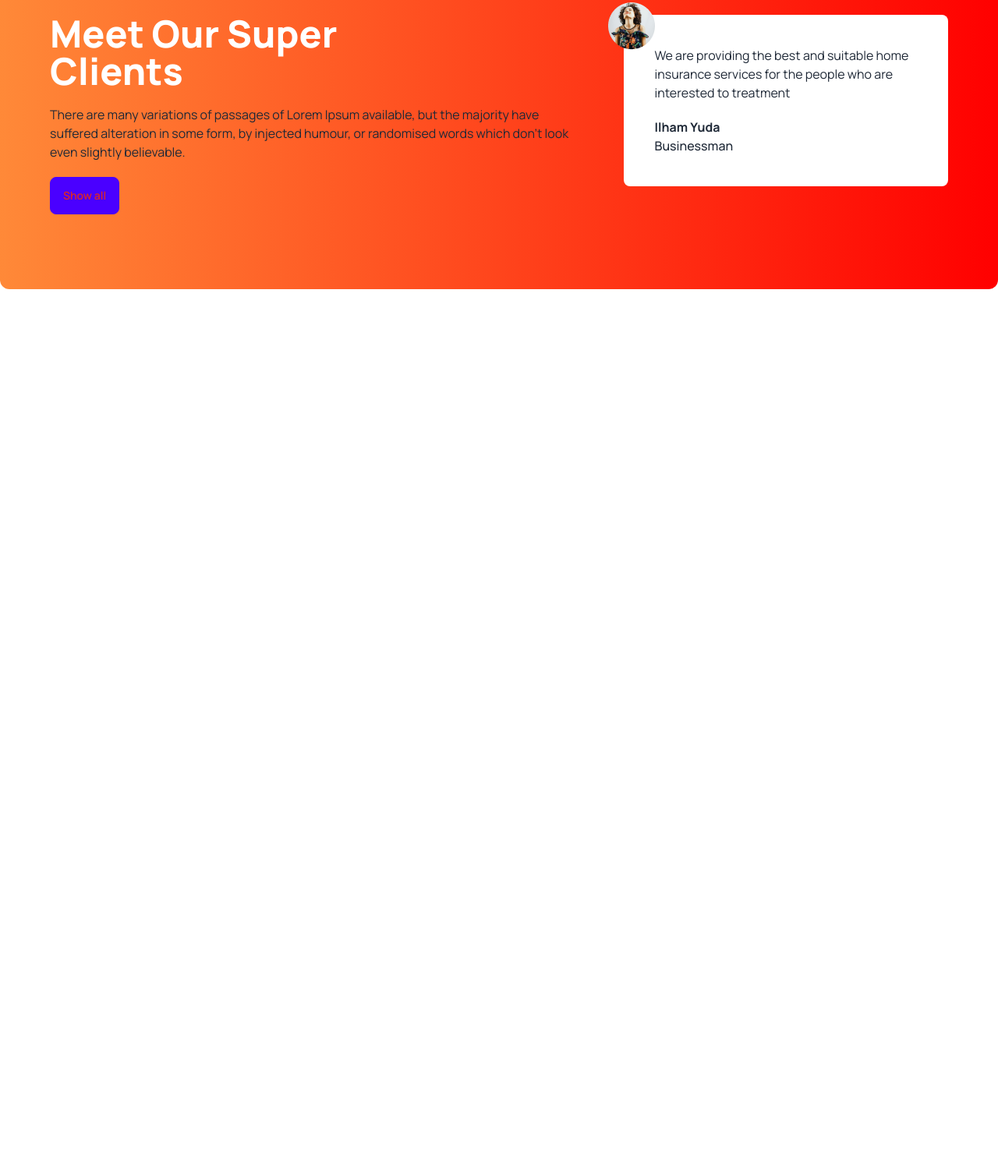
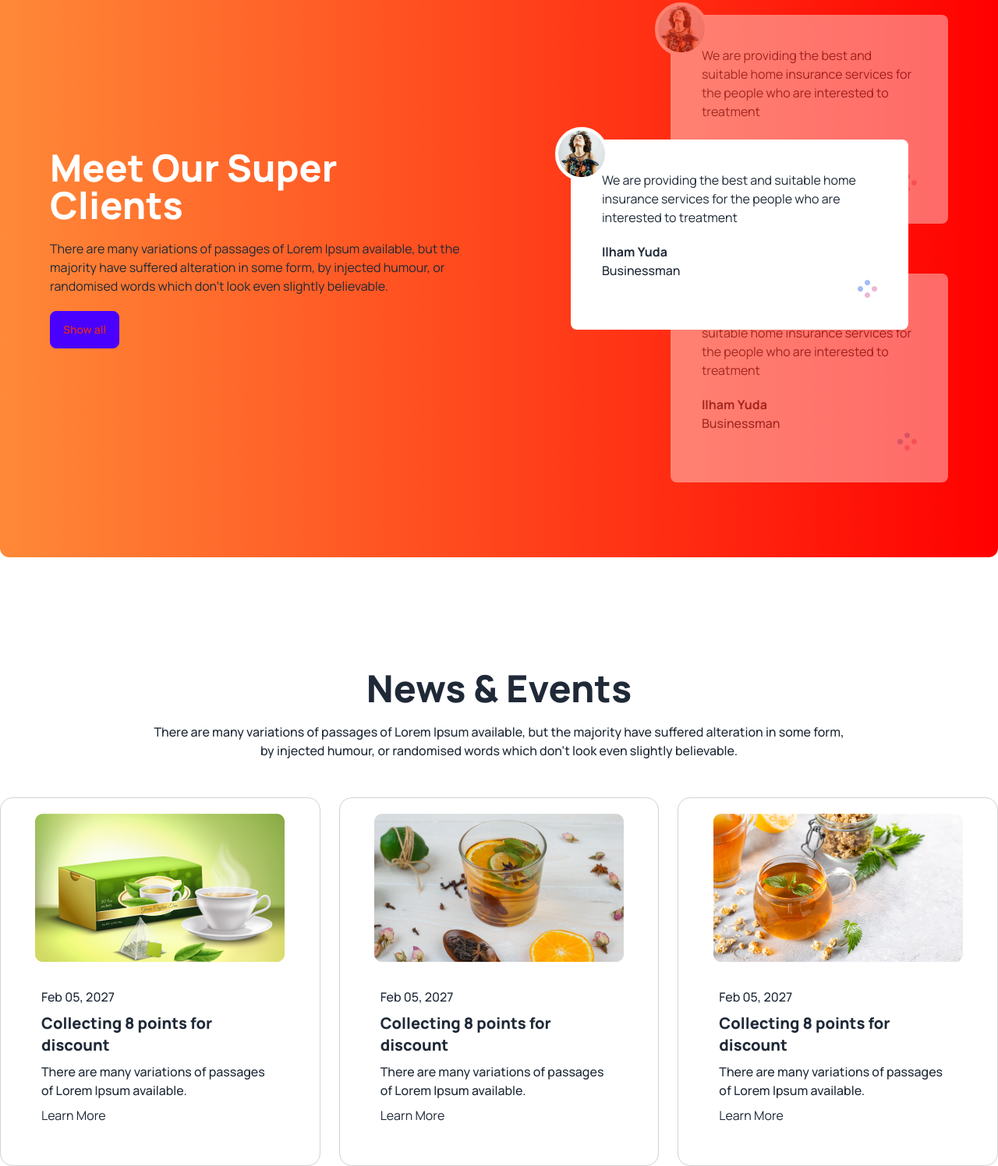
Before and after one commit to mrmoinbd/tea-house-with-daisy-ui, a plain HTML site: page index.html in a window 1280 px wide. Shown: the part 2016-3512 px from the top of the page at 78% size. Before the commit the page ends 2531 px from the top, so only its background shows below. Drawn offline with nearby package versions, Linux system fonts and the light colour scheme.

Commit message:
added a news section

```diff
--- a/index.html
+++ b/index.html
@@ -40,7 +40,7 @@
 
 </head>
 
-<body class="font-manrope">
+<body class="font-manrope bg-white">
 
     <!-- header section start -->
     <header class="container mx-auto">
@@ -130,16 +130,21 @@
 
                 <div class=" rounded-xl opacity-10 h-36 bg-gradient-to-r from-[#f00] to-[#FF8938]"></div>
 
-                <div class=" rounded-xl row-span-2 bg-[#e6a623] px-8 py-12 flex justify-center items-center"><img src="images/fresh-1.png" alt=""></div>
+                <div class=" rounded-xl row-span-2 bg-[#e6a623] px-8 py-12 flex justify-center items-center"><img
+                        src="images/fresh-1.png" alt=""></div>
 
-                <div class=" rounded-xl row-span-2 bg-[#577639] px-8 py-12 flex justify-center items-center"><img src="images/fresh-2.png" alt=""></div>
+                <div class=" rounded-xl row-span-2 bg-[#577639] px-8 py-12 flex justify-center items-center"><img
+                        src="images/fresh-2.png" alt=""></div>
 
                 <div class=" rounded-xl opacity-10 h-36 bg-gradient-to-r from-[#D9D9D9] to-[#ffffff]"></div>
             </div>
 
             <div class="space-y-5 flex-1">
                 <h3 class="text-5xl font-extrabold">Great Tea, Freshly <br>Presented</h3>
-                <p>The meaning of gong cha is chanese is to provide the best tea to emperor from all possessions . It represents the highest quality and self expectation. Establishing in 2006, Gong cha had been deeply appreciated by its custoers  because of good words of mouth and unique customized service orginated from Taiwan.</p>
+                <p>The meaning of gong cha is chanese is to provide the best tea to emperor from all possessions . It
+                    represents the highest quality and self expectation. Establishing in 2006, Gong cha had been deeply
+                    appreciated by its custoers because of good words of mouth and unique customized service orginated
+                    from Taiwan.</p>
 
                 <h4 class="text-xl font-extrabold">Unique Taste</h4>
                 <p>A Unique and different style from other teapots gives a luxurious and minimalist impression</p>
@@ -149,22 +154,103 @@
         </section>
 
         <!-- super client section start-->
-        <section class="my-36 flex flex-col lg:flex-row gap-12 rounded-xl px-16 py-24 bg-gradient-to-r from-[#FF8938] to-[#f00]">
+        <section
+            class="my-36 flex flex-col lg:flex-row gap-12 rounded-xl px-16 py-24 bg-gradient-to-r from-[#FF8938] to-[#f00]">
 
-            <div class="space-y-5">
-                <h2 class="text-5xl font-extrabold text-white">Meet Our Super <br>Clients</h2>
-                <p>There are many variations of passages of Lorem Ipsum available, but the majority have suffered alteration in some form, by injected humour, or randomised words which don't look even slightly believable. </p>
+            <div class="flex items-center lg:pr-40">
+                <div class="space-y-5">
+                    <h2 class="text-5xl font-extrabold text-white">Meet Our Super <br>Clients</h2>
+                <p>There are many variations of passages of Lorem Ipsum available, but the majority have suffered
+                    alteration in some form, by injected humour, or randomised words which don't look even slightly
+                    believable. </p>
                 <button class="btn btn-primary text-red-600">Show all</button>
+                </div>
             </div>
 
-            <div>
-                <!-- review -->
-                <div class="p-10 relative rounded-lg bg-white">
-                    <img class="absolute -top-4 -left-5" src="images/client.png" alt="">
-                    <p>We are providing the best and suitable home insurance services for the people who are interested to treatment</p>
+            <!-- review container -->
+            <div class="relative">
+                <!-- next review -->
+                <div class="p-10 opacity-40 mb-16 relative z-1 rounded-lg bg-white">
+                    <img class="absolute -top-4 -left-5 border-4 border-white rounded-full bg-white"
+                        src="images/client.png" alt="">
+                    <p>We are providing the best and suitable home insurance services for the people who are interested
+                        to treatment</p>
                     <h2 class="text-base font-bold mt-5">Ilham Yuda</h2>
                     <p class="text-bse font-medium">Businessman</p>
+                    <div class="flex justify-end">
+                        <img src="images/circles.png" alt="">
+                    </div>
                 </div>
+                <!--  current review -->
+                <div class="p-10 absolute top-40 z-10 lg:-left-32 lg:w-[433px] rounded-lg bg-white">
+                    <img class="absolute -top-4 -left-5 border-4 border-white rounded-full bg-white"
+                        src="images/client.png" alt="">
+                    <p>We are providing the best and suitable home insurance services for the people who are interested
+                        to treatment</p>
+                    <h2 class="text-base font-bold mt-5">Ilham Yuda</h2>
+                    <p class="text-bse font-medium">Businessman</p>
+                    <div class="flex justify-end">
+                        <img src="images/circles.png" alt="">
+                    </div>
+                </div>
+                <!-- previous review -->
+                <div class="p-10 opacity-40 relative z-1 rounded-lg bg-white">
+                    <img class="absolute -top-4 -left-5 border-4 border-white rounded-full bg-white"
+                        src="images/client.png" alt="">
+                    <p>We are providing the best and suitable home insurance services for the people who are interested
+                        to treatment</p>
+                    <h2 class="text-base font-bold mt-5">Ilham Yuda</h2>
+                    <p class="text-bse font-medium">Businessman</p>
+                    <div class="flex justify-end">
+                        <img src="images/circles.png" alt="">
+                    </div>
+                </div>
+            </div>
+        </section>
+
+        <!-- News and Events section start -->
+        <section>
+            <h2 class="text-5xl font-extrabold text-center">News & Events</h2>
+            <p class="text-base font-medium mt-5 mb-12 text-center lg:w-[901px] mx-auto">There are many variations of passages of Lorem Ipsum available, but the majority have suffered alteration in some form, by injected humour, or randomised words which don't look even slightly believable. </p>
+
+            <!-- news section card -->
+            <div class="grid gap-6 grid-cols-1 md:grid-cols-2 lg:grid-cols-3">
+                <!-- first card -->
+                <div class="card p-5 border border-[#D2D2D2]">
+                    <figure><img src="images/news-1.png" alt="Shoes" /></figure>
+                    <div class="card-body justify-center">
+                        <p class="text-base font-medium">Feb 05, 2027</p>
+                      <h2 class="card-title text-xl font-extrabold">Collecting 8 points for discount</h2>
+                      <p class="text-base font-medium">There are many variations of passages of Lorem Ipsum available.</p>
+                      <div class="card-actions ">
+                        <button>Learn More</button>
+                      </div>
+                    </div>
+                  </div>
+                <!-- second card -->
+                <div class="card p-5 border border-[#D2D2D2]">
+                    <figure><img src="images/news-2.png" alt="Shoes" /></figure>
+                    <div class="card-body justify-center">
+                        <p class="text-base font-medium">Feb 05, 2027</p>
+                      <h2 class="card-title text-xl font-extrabold">Collecting 8 points for discount</h2>
+                      <p class="text-base font-medium">There are many variations of passages of Lorem Ipsum available.</p>
+                      <div class="card-actions ">
+                        <button>Learn More</button>
+                      </div>
+                    </div>
+                  </div>
+                <!-- Third card -->
+                <div class="card p-5 border border-[#D2D2D2]">
+                    <figure><img src="images/news-3.png" alt="Shoes" /></figure>
+                    <div class="card-body justify-center">
+                        <p class="text-base font-medium">Feb 05, 2027</p>
+                      <h2 class="card-title text-xl font-extrabold">Collecting 8 points for discount</h2>
+                      <p class="text-base font-medium">There are many variations of passages of Lorem Ipsum available.</p>
+                      <div class="card-actions ">
+                        <button>Learn More</button>
+                      </div>
+                    </div>
+                  </div>
             </div>
         </section>
 
```
